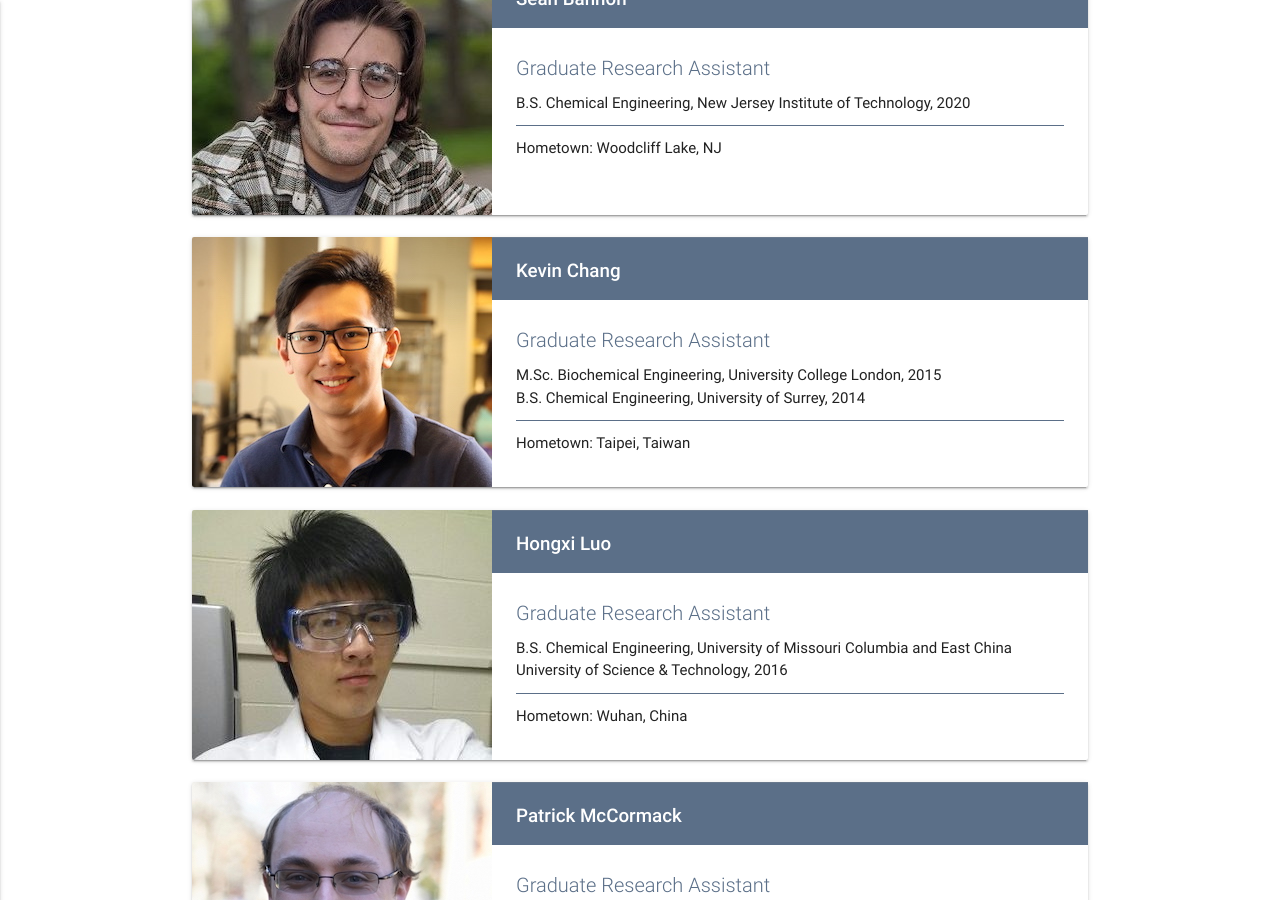
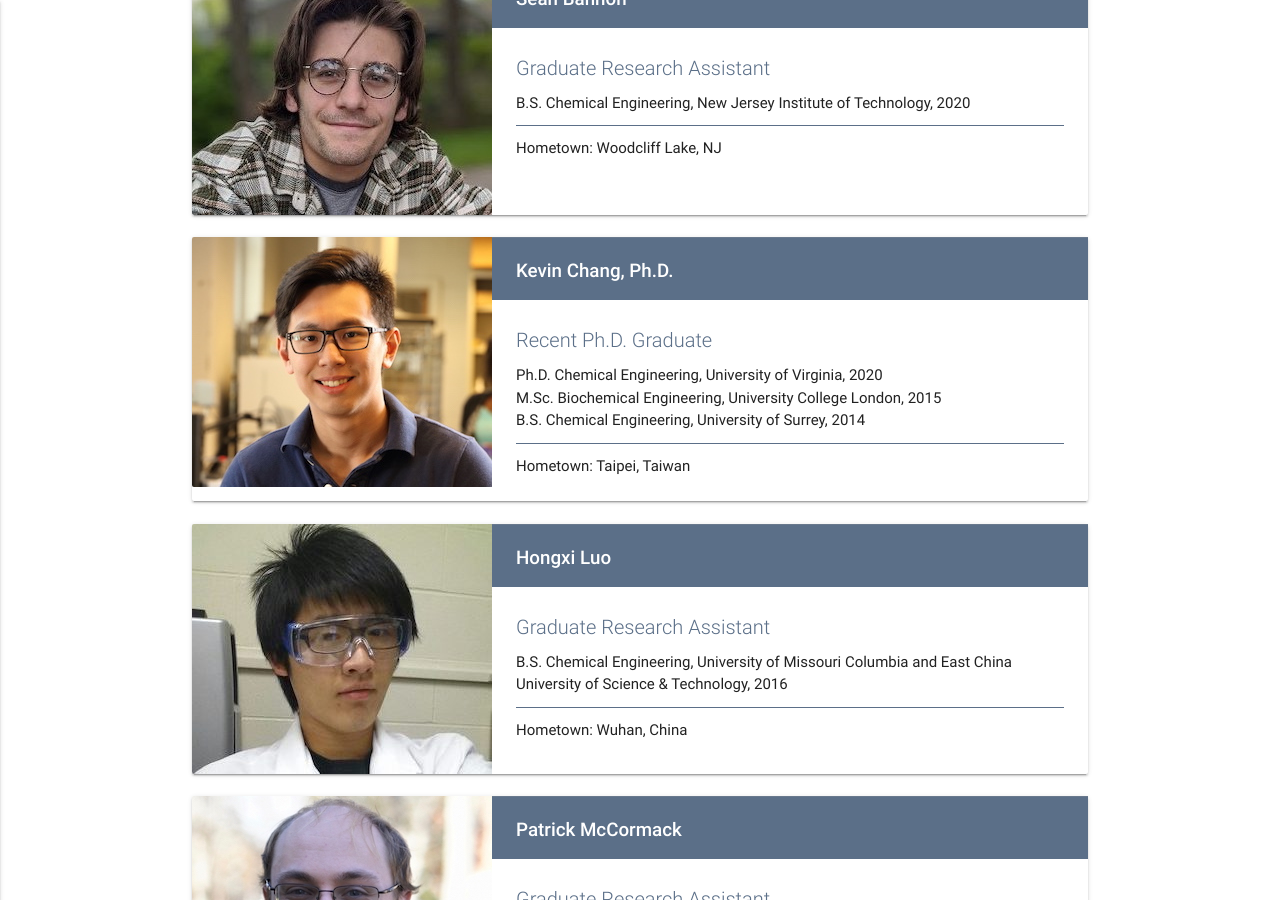
Before and after one commit to geisegroup/geisegroup.github.io, a Jekyll site: the page built from people.md, in a window 1280 px wide and 900 px high, scrolled down 988 px. Built offline with Jekyll 4.4.1, drawn with Linux system fonts in a browser that asks for light colours; nearby versions of some CDN libraries.

Commit message:
Update kevinChang.html

```diff
--- a/_groupMembers/kevinChang.html
+++ b/_groupMembers/kevinChang.html
@@ -1,9 +1,10 @@
 ---
-name: Kevin Chang
-title: Graduate Research Assistant
+name: Kevin Chang, Ph.D.
+title: Recent Ph.D. Graduate
 hometown: Taipei, Taiwan
 image: chang.jpg
 degrees:
+ - text: Ph.D. Chemical Engineering, University of Virginia, 2020
  - text: M.Sc. Biochemical Engineering, University College London, 2015
  - text: B.S. Chemical Engineering, University of Surrey, 2014
 orderBy: 4
```
